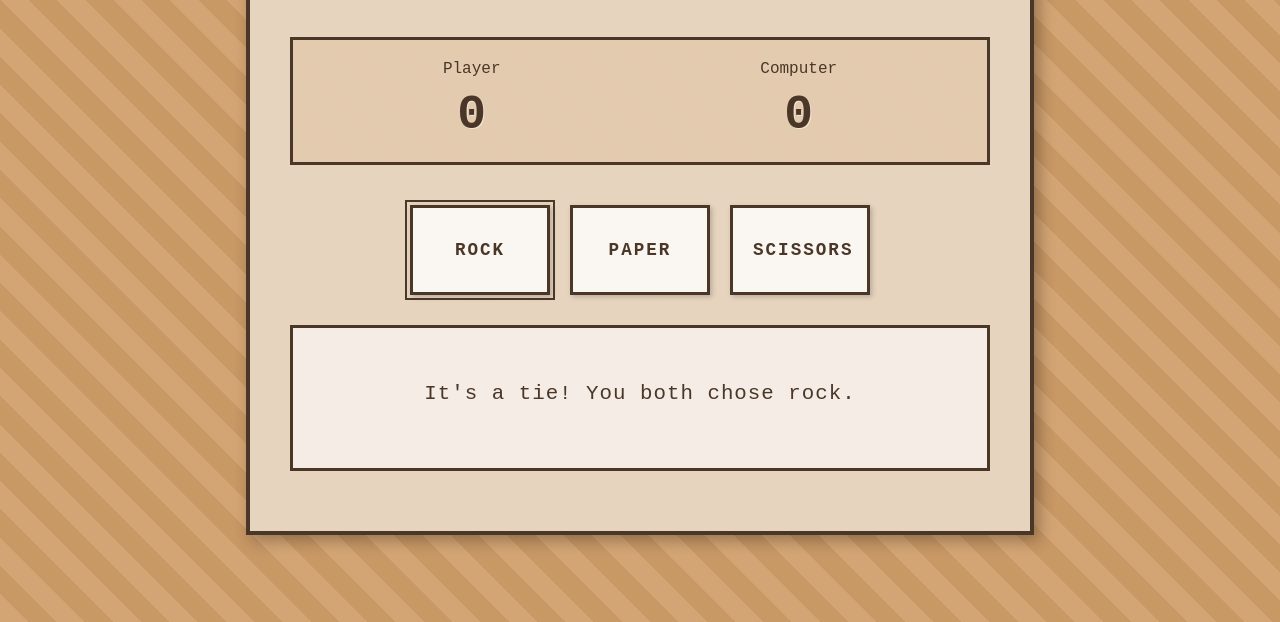
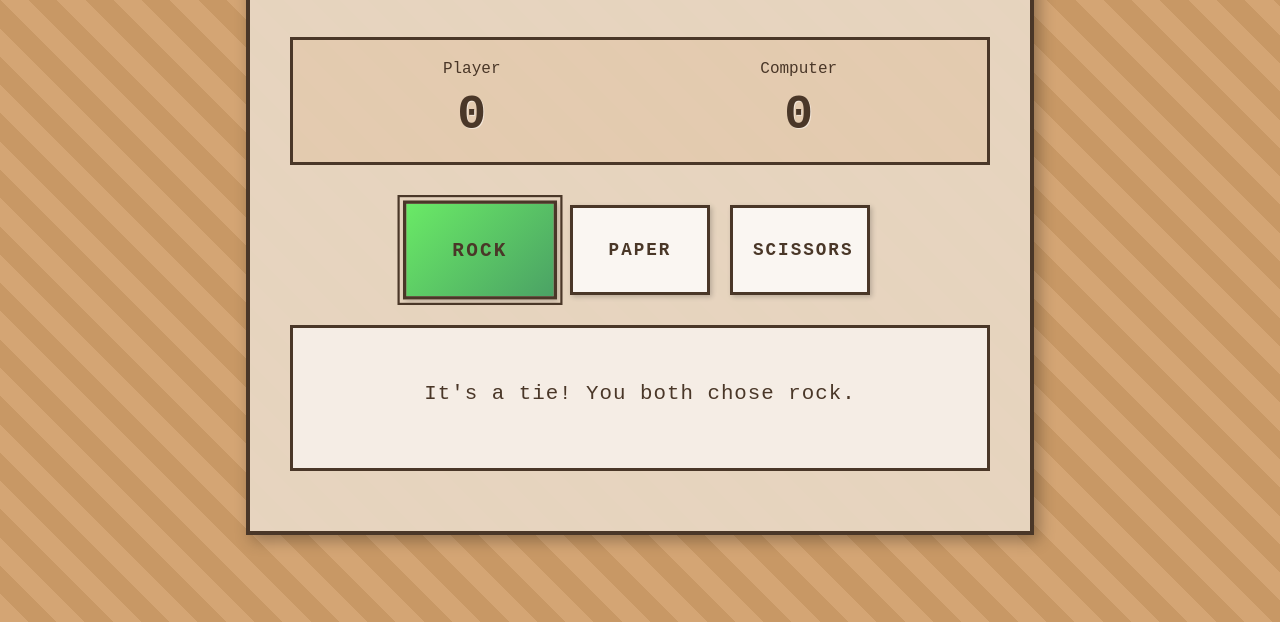
Before and after one commit to TobyGrewe/Rock-Paper-Scissors-With-GUI, a plain HTML site: page index.html in a window 1280 px wide. Both pictures are taken after a click on the button "ROCK". Shown: the part 234-856 px from the top of the page. Drawn offline with Linux system fonts and the light colour scheme.

Commit message:
Change win sound, add green color to choices selected, js keeps choice selected

```diff
--- a/script.js
+++ b/script.js
@@ -53,7 +53,14 @@ function getComputerChoice() {
     return choices[n];
 }
 
-function playRound(humanChoice) {
+function playRound(humanChoice, buttonElement) {
+    // Remove 'selected' class from ALL buttons first
+    const allButtons = document.querySelectorAll('.choice-btn');
+    allButtons.forEach(btn => btn.classList.remove('selected'));
+
+    // Add visual feedback to the clicked button
+    buttonElement.classList.add('selected');
+
     // Play click sound
     playSound('click');
 
@@ -146,7 +153,7 @@ function toggleMute() {
 // =======================
 const buttons = document.querySelectorAll(".choice-btn");
 buttons.forEach(button => {
-    button.addEventListener("click", () => playRound(button.textContent.toLowerCase()));
+    button.addEventListener("click", () => playRound(button.textContent.toLowerCase(), button));
 });
 
 // Mute button event listener
--- a/style.css
+++ b/style.css
@@ -218,3 +218,9 @@
     background: rgba(255, 255, 255, 0.3);
     transform: scale(1.1);
 }
+
+
+.choice-btn.selected {
+    transform: scale(1.1);
+    background: linear-gradient(135deg, #6aea66 0%, #4ba265 100%);
+}
```
Also changed, not shown: 3 other files.
